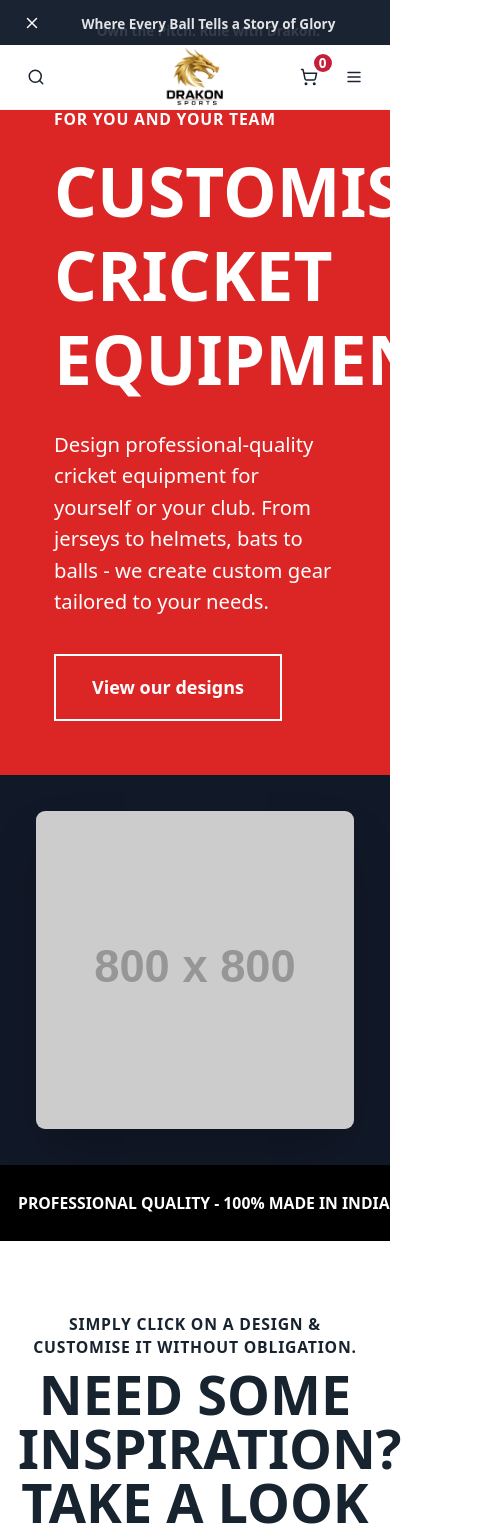
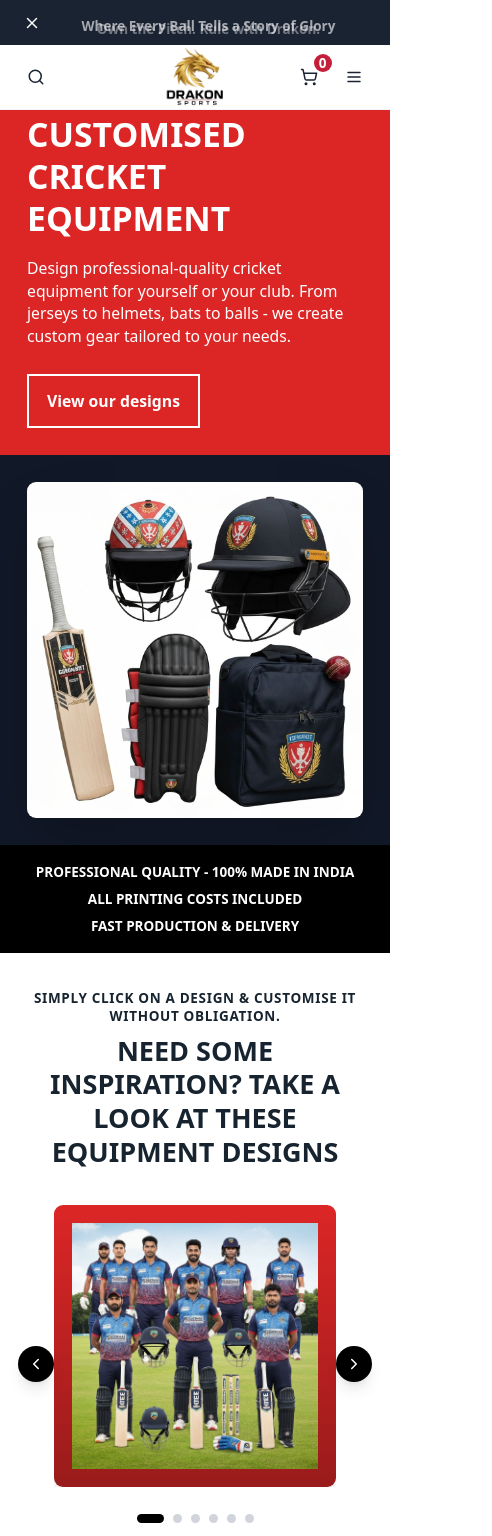
Before and after one commit to asheeshkaundal/drakon-website, a Next.js app: page /custom-orders in a window 390 px wide. Shown: the top 1536 px of the page, 492 px wide, since content can reach past the window. Built offline with nearby package versions, Linux system fonts and the light colour scheme.

Commit message:
feat: enhance layout and styling of CustomOrderPage for improved user experience

```diff
--- a/app/custom-orders/page.tsx
+++ b/app/custom-orders/page.tsx
@@ -44,36 +44,36 @@ export default function CustomOrderPage() {
       <Navbar />
 
       {/* Hero Section */}
-      <div className="grid grid-cols-1 lg:grid-cols-2 min-h-[600px]">
+      <div className="grid grid-cols-1 lg:grid-cols-2 min-h-[400px] lg:min-h-[600px]">
         {/* Left Content */}
-        <div className="bg-red-600 text-white p-12 lg:p-16 flex flex-col justify-center">
-          <p className="text-sm font-semibold mb-4 tracking-wider">
+        <div className="bg-red-600 text-white p-6 sm:p-8 md:p-12 lg:p-16 flex flex-col justify-center">
+          <p className="text-xs sm:text-sm font-semibold mb-3 sm:mb-4 tracking-wider">
             FOR YOU AND YOUR TEAM
           </p>
-          <h1 className="text-6xl lg:text-7xl font-black mb-6 leading-tight">
+          <h1 className="text-3xl sm:text-4xl md:text-5xl lg:text-6xl xl:text-7xl font-black mb-4 sm:mb-6 leading-tight">
             CUSTOMISED
             <br />
             CRICKET
             <br />
             EQUIPMENT
           </h1>
-          <p className="text-lg mb-8 max-w-xl">
+          <p className="text-sm sm:text-base lg:text-lg mb-6 sm:mb-8 max-w-xl">
             Design professional-quality cricket equipment for yourself or your
             club. From jerseys to helmets, bats to balls - we create custom gear
             tailored to your needs.
           </p>
-          <div className="flex flex-wrap gap-4">
-            <button className="bg-transparent border-2 border-white text-white px-8 py-4 font-bold hover:bg-white hover:text-red-600 transition">
+          <div className="flex flex-wrap gap-3 sm:gap-4">
+            <button className="bg-transparent border-2 border-white text-white px-4 sm:px-6 md:px-8 py-3 sm:py-4 text-sm sm:text-base font-bold hover:bg-white hover:text-red-600 transition">
               View our designs
             </button>
           </div>
         </div>
 
         {/* Right Image */}
-        <div className="bg-gray-900 flex items-center justify-center p-8 lg:p-16">
-          <div className="relative max-w-2xl">
+        <div className="bg-gray-900 flex items-center justify-center p-6 sm:p-8 lg:p-16">
+          <div className="relative max-w-2xl w-full">
             <img
-              src="https://via.placeholder.com/800x800/1e40af/ffffff?text=Custom+Cricket+Equipment+Front+%26+Back"
+              src="/custom-cricket-gear-equipment.jpg"
               alt="Custom Cricket Equipment"
               className="w-full h-auto rounded-lg shadow-2xl"
             />
@@ -82,60 +82,65 @@ export default function CustomOrderPage() {
       </div>
 
       {/* Features Banner */}
-      <div className="bg-black text-white py-6 overflow-hidden">
-        <div className="flex items-center justify-around text-sm lg:text-base font-bold whitespace-nowrap px-4">
-          <span>PROFESSIONAL QUALITY - 100% MADE IN INDIA</span>
-          <span className="text-yellow-400 mx-4">//</span>
-          <span>ALL PRINTING COSTS INCLUDED</span>
-          <span className="text-yellow-400 mx-4">//</span>
-          <span>FAST PRODUCTION & DELIVERY</span>
+      <div className="bg-black text-white py-4 sm:py-6 overflow-hidden">
+        <div className="flex flex-col sm:flex-row items-center justify-around text-xs sm:text-sm lg:text-base font-bold px-4 gap-2 sm:gap-0">
+          <span className="whitespace-nowrap">
+            PROFESSIONAL QUALITY - 100% MADE IN INDIA
+          </span>
+          <span className="text-yellow-400 mx-2 sm:mx-4 hidden sm:inline">
+            //
+          </span>
+          <span className="whitespace-nowrap">ALL PRINTING COSTS INCLUDED</span>
+          <span className="text-yellow-400 mx-2 sm:mx-4 hidden sm:inline">
+            //
+          </span>
+          <span className="whitespace-nowrap">FAST PRODUCTION & DELIVERY</span>
         </div>
       </div>
 
       {/* Inspiration Section with Carousel */}
-      <div className="py-16 px-4">
+      <div className="py-8 sm:py-12 md:py-16 px-4">
         <div className="max-w-7xl mx-auto">
-          <p className="text-center text-sm font-semibold mb-2 tracking-wider">
+          <p className="text-center text-xs sm:text-sm font-semibold mb-2 tracking-wider px-2">
             SIMPLY CLICK ON A DESIGN & CUSTOMISE IT WITHOUT OBLIGATION.
           </p>
-          <h2 className="text-center text-5xl lg:text-6xl font-black mb-12">
+          <h2 className="text-center text-2xl sm:text-3xl md:text-4xl lg:text-5xl xl:text-6xl font-black mb-8 sm:mb-12 px-2 leading-tight">
             NEED SOME INSPIRATION? TAKE A LOOK AT
-            <br />
+            <br className="hidden sm:block" />
+            <span className="sm:hidden"> </span>
             THESE EQUIPMENT DESIGNS
           </h2>
 
           {/* Carousel */}
-          <div className="relative px-16">
+          <div className="relative px-8 sm:px-12 md:px-16">
             {/* Navigation Buttons */}
             <button
               onClick={prevSlide}
-              className="absolute left-0 top-1/2 -translate-y-1/2 z-10 bg-black text-white p-4 rounded-full hover:bg-gray-800 transition shadow-lg"
+              className="absolute left-0 sm:left-2 top-1/2 -translate-y-1/2 z-10 bg-black text-white p-2 sm:p-3 md:p-4 rounded-full hover:bg-gray-800 transition shadow-lg"
               aria-label="Previous design"
             >
-              <ChevronLeft className="w-6 h-6" />
+              <ChevronLeft className="w-4 h-4 sm:w-5 sm:h-5 md:w-6 md:h-6" />
             </button>
 
             <button
               onClick={nextSlide}
-              className="absolute right-0 top-1/2 -translate-y-1/2 z-10 bg-black text-white p-4 rounded-full hover:bg-gray-800 transition shadow-lg"
+              className="absolute right-0 sm:right-2 top-1/2 -translate-y-1/2 z-10 bg-black text-white p-2 sm:p-3 md:p-4 rounded-full hover:bg-gray-800 transition shadow-lg"
               aria-label="Next design"
             >
-              <ChevronRight className="w-6 h-6" />
+              <ChevronRight className="w-4 h-4 sm:w-5 sm:h-5 md:w-6 md:h-6" />
             </button>
 
             {/* Carousel Items */}
             <div className="overflow-hidden">
-              <div className="flex gap-6">
+              <div className="flex gap-3 sm:gap-4 md:gap-6">
                 {getVisibleDesigns().map((design, index) => (
                   <div
                     key={`${design.id}-${index}`}
                     className={`flex-shrink-0 w-full md:w-1/2 lg:w-1/4 bg-gradient-to-b ${design.color} rounded-lg overflow-hidden shadow-lg cursor-pointer hover:scale-105 transition-all duration-300`}
                   >
-                    <div className="aspect-square flex items-center justify-center p-8">
+                    <div className="aspect-square flex items-center justify-center p-4 sm:p-6 md:p-8">
                       <img
-                        src={`https://via.placeholder.com/400x400/${
-                          design.dark ? "e5e7eb/000000" : "1e40af/ffffff"
-                        }?text=${design.name}`}
+                        src="/custom-team-uniforms.jpg"
                         alt={design.name}
                         className="w-full h-full object-contain"
                       />
@@ -146,13 +151,15 @@ export default function CustomOrderPage() {
             </div>
 
             {/* Dots Indicator */}
-            <div className="flex justify-center gap-2 mt-8">
+            <div className="flex justify-center gap-2 mt-6 sm:mt-8">
               {designs.map((_, index) => (
                 <button
                   key={index}
                   onClick={() => setCurrentIndex(index)}
-                  className={`w-3 h-3 rounded-full transition-all ${
-                    currentIndex === index ? "bg-black w-8" : "bg-gray-300"
+                  className={`w-2 h-2 sm:w-3 sm:h-3 rounded-full transition-all ${
+                    currentIndex === index
+                      ? "bg-black w-6 sm:w-8"
+                      : "bg-gray-300"
                   }`}
                   aria-label={`Go to design ${index + 1}`}
                 />
@@ -163,20 +170,21 @@ export default function CustomOrderPage() {
       </div>
 
       {/* Advantages Section */}
-      <div className="bg-gray-50 py-16 px-4">
+      <div className="bg-gray-50 py-8 sm:py-12 md:py-16 px-4">
         <div className="max-w-7xl mx-auto">
-          <h2 className="text-center text-5xl lg:text-6xl font-black mb-16">
+          <h2 className="text-center text-2xl sm:text-3xl md:text-4xl lg:text-5xl xl:text-6xl font-black mb-8 sm:mb-12 md:mb-16 px-2 leading-tight">
             YOUR ADVANTAGES WITH
-            <br />
+            <br className="hidden sm:block" />
+            <span className="sm:hidden"> </span>
             CUSTOM CRICKET EQUIPMENT
           </h2>
 
-          <div className="grid grid-cols-1 md:grid-cols-3 gap-12">
+          <div className="grid grid-cols-1 sm:grid-cols-2 md:grid-cols-3 gap-8 sm:gap-10 md:gap-12">
             {/* Advantage 1 */}
             <div className="text-center">
-              <div className="w-32 h-32 mx-auto mb-6 border-4 border-black rounded-full flex items-center justify-center">
+              <div className="w-24 h-24 sm:w-28 sm:h-28 md:w-32 md:h-32 mx-auto mb-4 sm:mb-6 border-3 sm:border-4 border-black rounded-full flex items-center justify-center">
                 <svg
-                  className="w-16 h-16"
+                  className="w-12 h-12 sm:w-14 sm:h-14 md:w-16 md:h-16"
                   viewBox="0 0 24 24"
                   fill="none"
                   stroke="currentColor"
@@ -189,10 +197,10 @@ export default function CustomOrderPage() {
                   />
                 </svg>
               </div>
-              <h3 className="text-2xl font-black mb-4">
+              <h3 className="text-lg sm:text-xl md:text-2xl font-black mb-3 sm:mb-4 px-2">
                 WIDE RANGE OF PRODUCTS
               </h3>
-              <p className="text-gray-700">
+              <p className="text-sm sm:text-base text-gray-700 px-2">
                 You can design a lot more than just jerseys. We also have
                 helmets, bats, balls, pads, gloves and more cricket equipment.
               </p>
@@ -200,9 +208,9 @@ export default function CustomOrderPage() {
 
             {/* Advantage 2 */}
             <div className="text-center">
-              <div className="w-32 h-32 mx-auto mb-6 border-4 border-black rounded-full flex items-center justify-center">
+              <div className="w-24 h-24 sm:w-28 sm:h-28 md:w-32 md:h-32 mx-auto mb-4 sm:mb-6 border-3 sm:border-4 border-black rounded-full flex items-center justify-center">
                 <svg
-                  className="w-16 h-16"
+                  className="w-12 h-12 sm:w-14 sm:h-14 md:w-16 md:h-16"
                   viewBox="0 0 24 24"
                   fill="none"
                   stroke="currentColor"
@@ -215,18 +223,20 @@ export default function CustomOrderPage() {
                   />
                 </svg>
               </div>
-              <h3 className="text-2xl font-black mb-4">FROM 1 PIECE</h3>
-              <p className="text-gray-700">
+              <h3 className="text-lg sm:text-xl md:text-2xl font-black mb-3 sm:mb-4 px-2">
+                FROM 1 PIECE
+              </h3>
+              <p className="text-sm sm:text-base text-gray-700 px-2">
                 We produce almost every item without minimum order quantity and
                 guarantee you your last price for reorders.
               </p>
             </div>
 
             {/* Advantage 3 */}
-            <div className="text-center">
-              <div className="w-32 h-32 mx-auto mb-6 border-4 border-black rounded-full flex items-center justify-center">
+            <div className="text-center sm:col-span-2 md:col-span-1">
+              <div className="w-24 h-24 sm:w-28 sm:h-28 md:w-32 md:h-32 mx-auto mb-4 sm:mb-6 border-3 sm:border-4 border-black rounded-full flex items-center justify-center">
                 <svg
-                  className="w-16 h-16"
+                  className="w-12 h-12 sm:w-14 sm:h-14 md:w-16 md:h-16"
                   viewBox="0 0 24 24"
                   fill="none"
                   stroke="currentColor"
@@ -240,8 +250,10 @@ export default function CustomOrderPage() {
                   />
                 </svg>
               </div>
-              <h3 className="text-2xl font-black mb-4">NO ADDITIONAL COSTS</h3>
-              <p className="text-gray-700">
+              <h3 className="text-lg sm:text-xl md:text-2xl font-black mb-3 sm:mb-4 px-2">
+                NO ADDITIONAL COSTS
+              </h3>
+              <p className="text-sm sm:text-base text-gray-700 px-2">
                 All printing costs are included, no matter how many different
                 elements you include on your equipment.
               </p>
@@ -249,8 +261,8 @@ export default function CustomOrderPage() {
           </div>
 
           {/* Contact Button */}
-          <div className="text-center mt-12">
-            <button className="bg-black text-white px-12 py-4 text-lg font-bold hover:bg-gray-800 transition">
+          <div className="text-center mt-8 sm:mt-10 md:mt-12">
+            <button className="bg-black text-white px-8 sm:px-10 md:px-12 py-3 sm:py-4 text-base sm:text-lg font-bold hover:bg-gray-800 transition">
               Contact Us
             </button>
           </div>
```
